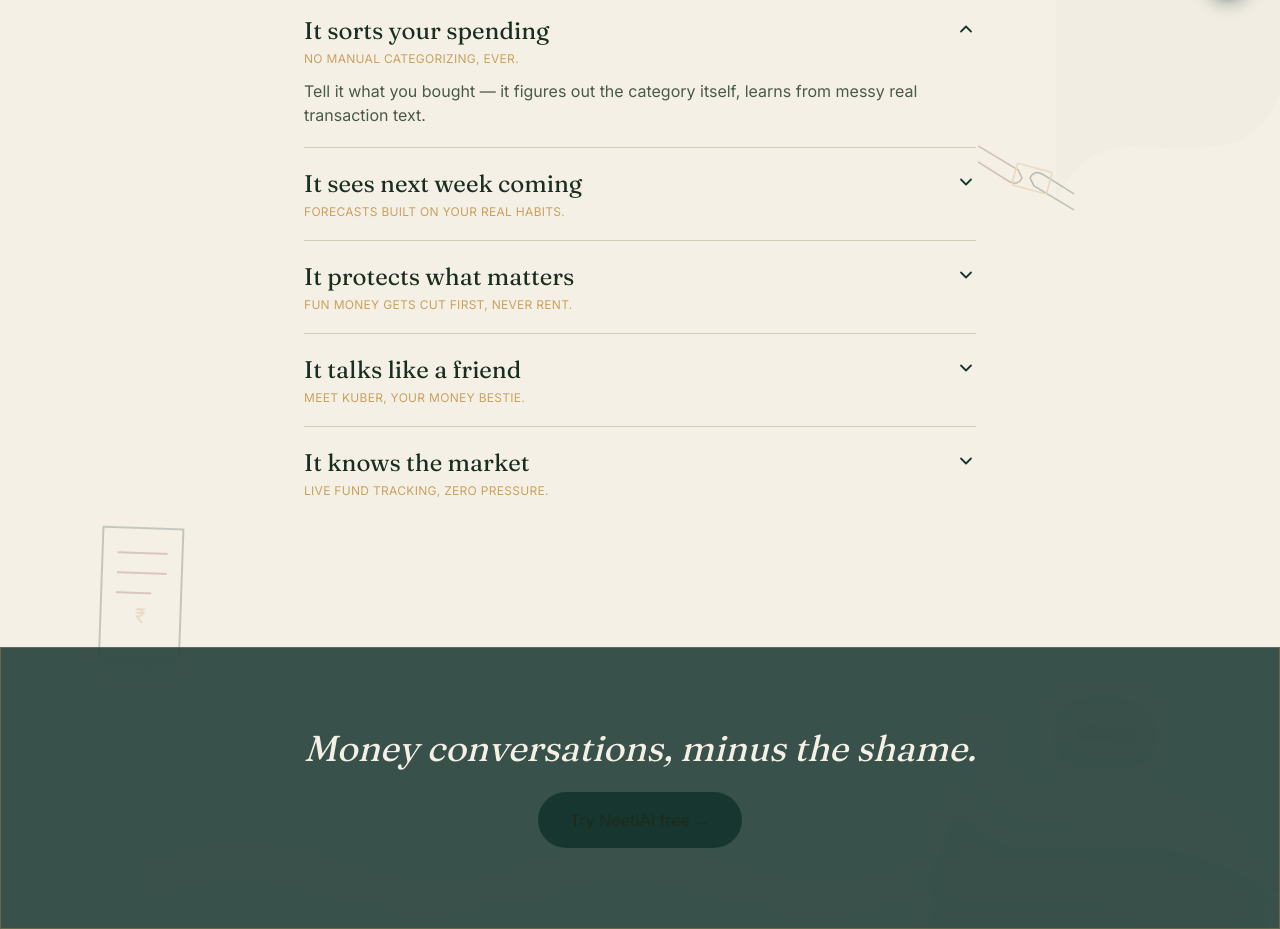
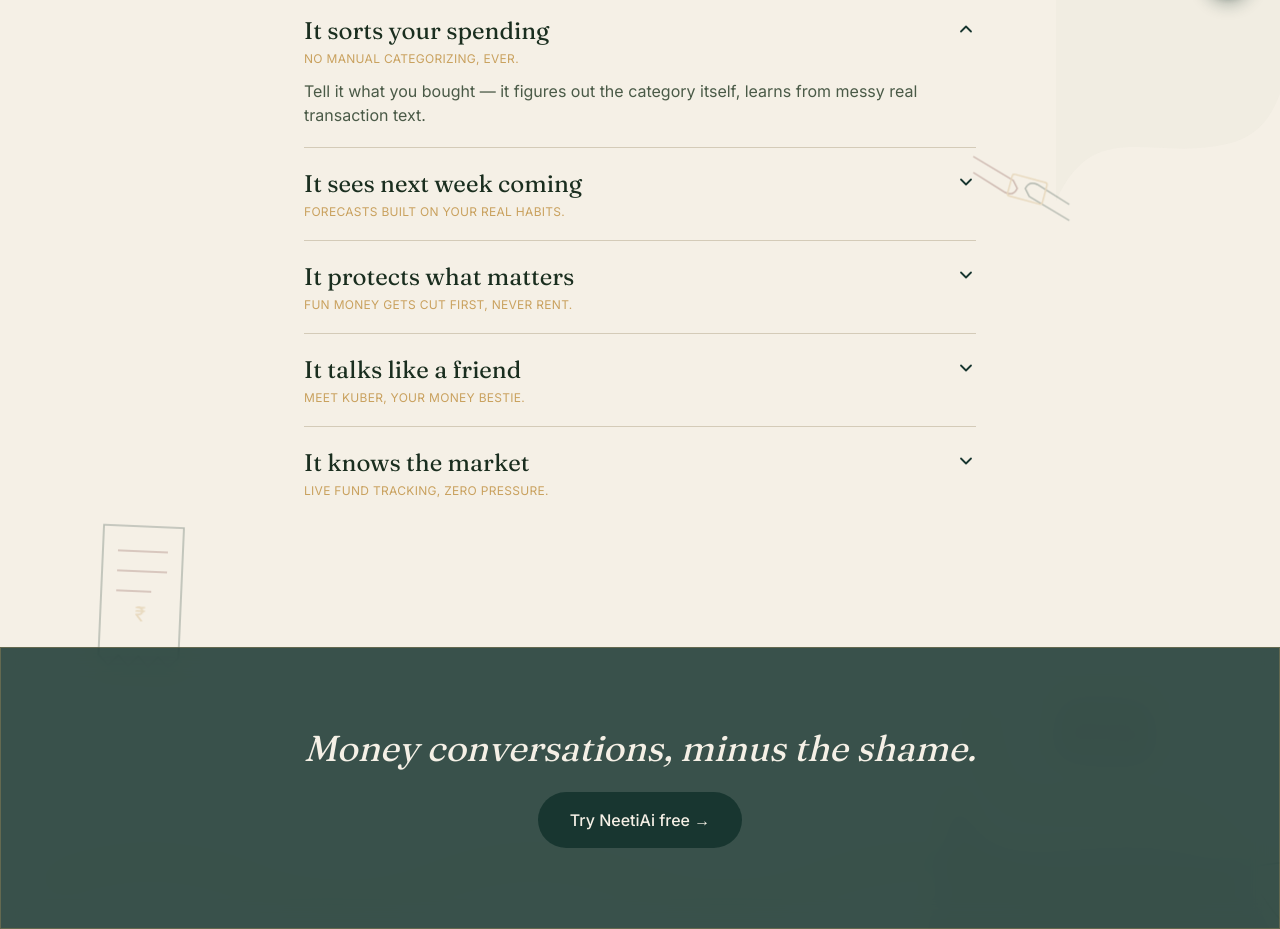
Before and after one commit to Bhoomified/NeetiAi, a Next.js app in the folder frontend/: page / in a window 1280 px wide. Shown: the part 778-1707 px from the top of the page. Built offline with nearby package versions, Linux system fonts and the light colour scheme.

Commit message:
style: expand palette with navy/wine/olive (old-money combos), stronger/faster drift animations, fixed glass-forest text contrast

```diff
--- a/frontend/app/globals.css
+++ b/frontend/app/globals.css
@@ -66,31 +66,11 @@ a:focus-visible, button:focus-visible {
 
 @keyframes drift {
   0%, 100% { transform: translateY(0px) translateX(0px); }
-  50% { transform: translateY(-18px) translateX(8px); }
+  50% { transform: translateY(-32px) translateX(16px); }
 }
 @keyframes drift-slow {
   0%, 100% { transform: translateY(0px) rotate(0deg); }
-  50% { transform: translateY(-12px) rotate(2deg); }
-}
-@keyframes wave-flow {
-  0% { transform: translateX(0); }
-  100% { transform: translateX(-50%); }
-}
-.animate-drift { animation: drift 8s ease-in-out infinite; }
-.animate-drift-slow { animation: drift-slow 11s ease-in-out infinite; }
-.animate-wave { animation: wave-flow 20s linear infinite; }
-
-@media (prefers-reduced-motion: reduce) {
-  .animate-drift, .animate-drift-slow, .animate-wave { animation: none !important; }
-}
-
-@keyframes drift {
-  0%, 100% { transform: translateY(0px) translateX(0px); }
-  50% { transform: translateY(-18px) translateX(8px); }
-}
-@keyframes drift-slow {
-  0%, 100% { transform: translateY(0px) rotate(0deg); }
-  50% { transform: translateY(-12px) rotate(2deg); }
+  50% { transform: translateY(-22px) rotate(4deg); }
 }
 @keyframes wave-flow {
   0% { transform: translateX(0); }
@@ -100,9 +80,9 @@ a:focus-visible, button:focus-visible {
   from { opacity: 0; transform: translateY(4px); }
   to { opacity: 1; transform: translateY(0); }
 }
-.animate-drift { animation: drift 8s ease-in-out infinite; }
-.animate-drift-slow { animation: drift-slow 11s ease-in-out infinite; }
-.animate-wave { animation: wave-flow 20s linear infinite; }
+.animate-drift { animation: drift 6s ease-in-out infinite; }
+.animate-drift-slow { animation: drift-slow 8s ease-in-out infinite; }
+.animate-wave { animation: wave-flow 16s linear infinite; }
 
 .glass-solid {
   background: #FBF8F1;
@@ -112,6 +92,12 @@ a:focus-visible, button:focus-visible {
   box-shadow: 0 8px 30px rgba(26, 46, 31, 0.12);
 }
 
+/* Fix: dark green glass panels need light text by default */
+.glass-forest, .glass-forest p, .glass-forest span, .glass-forest h1, .glass-forest h2, .glass-forest h3 {
+  color: #F5F0E6;
+}
+.glass-forest .text-gold { color: #C9A15E; }
+
 @media (prefers-reduced-motion: reduce) {
   .animate-drift, .animate-drift-slow, .animate-wave { animation: none !important; }
 }
--- a/frontend/tailwind.config.ts
+++ b/frontend/tailwind.config.ts
@@ -12,6 +12,9 @@ const config: Config = {
         forest: "#183630",
         rust: "#6B2E2A",
         sage: "#8A9A83",
+        navy: "#1B2A44",
+        wine: "#5C1F2E",
+        olive: "#4A5320",
         hairline: "#D4CBB8",
       },
       fontFamily: {
```
